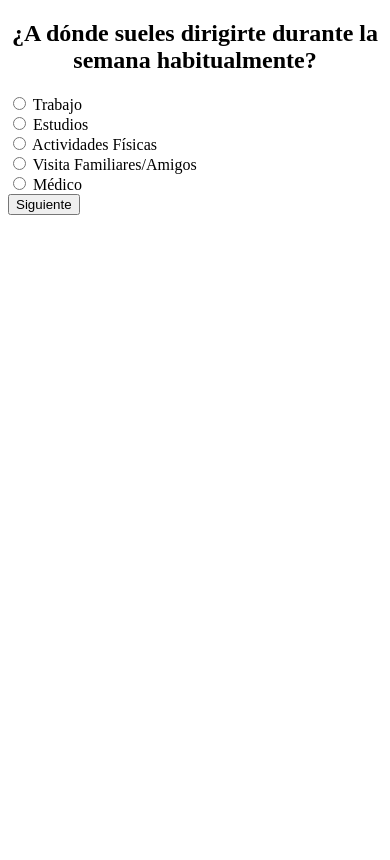
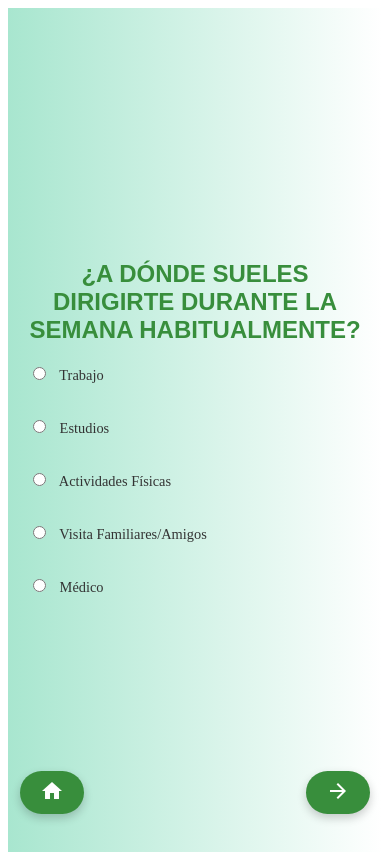
Before and after one commit to Christian1091/ProyectoEducomunicacional, an Angular app: page /home/secctionOne in a window 390 px wide. Built offline with nearby package versions, Linux system fonts and the light colour scheme.

Commit message:
Se agrega estilos

```diff
--- a/src/app/pages/home/home.component.css
+++ b/src/app/pages/home/home.component.css
@@ -0,0 +1,92 @@
+/* Contenedor que ocupa toda la pantalla y tiene fondo ecológico */
+.plataforma-container {
+  height: 100vh;  /* Ocupa el 100% de la altura de la ventana */
+  background: linear-gradient(to right, #a8e6cf, #dcedc1); /* Fondo ecológico mezclado con blanco */
+  display: flex;  /* Flexbox para organizar el contenido */
+  flex-direction: column;  /* Los elementos se organizan de arriba hacia abajo */
+  text-align: left;  /* Alinea el texto a la izquierda */
+  padding: 20px;
+  border-radius: 10px;
+  box-shadow: 0 4px 8px rgba(0, 0, 0, 0.1);
+  box-sizing: border-box;  /* Asegura que el padding no afecte el tamaño del contenedor */
+}
+
+/* Título en mayúsculas y centrado */
+.titulo {
+  font-size: 2.5rem;
+  font-weight: bold;
+  text-transform: uppercase;
+  margin-bottom: 20px;
+  color: #388e3c;  /* Color verde para el título */
+  text-align: center;  /* El título está centrado */
+}
+
+/* Estilo para el resumen */
+.resumen {
+  font-size: 1.2rem;
+  color: #333;
+  line-height: 1.6;
+  max-width: 800px;  /* Ancho máximo para una buena presentación en pantallas grandes */
+  text-align: justify;  /* Justificar el texto para una mejor lectura */
+}
+
+/* Estilo para el botón ecológico */
+.boton-ecologico {
+  position: fixed;  /* Posiciona el botón de forma fija */
+  bottom: 30px;  /* 30px de distancia desde el borde inferior */
+  left: 50%;  /* Centrado horizontalmente */
+  transform: translateX(-50%);  /* Ajusta el posicionamiento para centrarlo exactamente */
+  background-color: #388e3c;  /* Fondo verde ecológico */
+  color: white;  /* Color de texto blanco */
+  padding: 12px 30px;  /* Tamaño del botón */
+  border-radius: 25px;  /* Bordes redondeados */
+  font-size: 1.1rem;  /* Tamaño de la fuente */
+  font-weight: bold;
+  border: none;  /* Sin borde */
+  cursor: pointer;  /* Cambia el cursor al pasar sobre el botón */
+  box-shadow: 0 4px 10px rgba(0, 0, 0, 0.2);  /* Sombra para darle profundidad */
+  transition: background-color 0.3s ease, transform 0.3s ease;  /* Transiciones suaves */
+}
+
+/* Efecto de hover en el botón */
+.boton-ecologico:hover {
+  background-color: #2e7d32;  /* Color de fondo más oscuro al pasar el ratón */
+  transform: translateX(-50%) scale(1.05);  /* Agranda ligeramente el botón */
+}
+
+/* Responsividad para pantallas medianas (por ejemplo, tabletas) */
+@media (max-width: 768px) {
+  .plataforma-container {
+    padding: 15px;  /* Reducir el padding en pantallas más pequeñas */
+  }
+
+  .titulo {
+    font-size: 2rem;  /* Reducir el tamaño del título */
+  }
+
+  .resumen {
+    font-size: 1rem;  /* Reducir el tamaño del texto */
+    max-width: 90%;  /* Aumentar el ancho del contenido para pantallas más pequeñas */
+  }
+}
+
+/* Responsividad para pantallas pequeñas (teléfonos móviles) */
+@media (max-width: 480px) {
+  .titulo {
+    font-size: 1.5rem;  /* Reducir el tamaño del título aún más */
+  }
+
+  .resumen {
+    font-size: 0.9rem;  /* Reducir el tamaño del texto */
+  }
+
+  .plataforma-container {
+    padding: 10px;  /* Reducir el padding en pantallas muy pequeñas */
+  }
+
+   /* Ajustar el tamaño del botón para pantallas muy pequeñas */
+   .boton-ecologico {
+    padding: 8px 20px;  /* Reducir aún más el tamaño del botón */
+    font-size: 0.9rem;  /* Reducir el tamaño de la fuente */
+  }
+}
--- a/src/app/pages/home/home.component.html
+++ b/src/app/pages/home/home.component.html
@@ -1 +1,15 @@
-<p>home works!</p>
+<section>
+  <div class="plataforma-container">
+    <h1 class="titulo">PLATAFORMA</h1>
+    <h1 class="titulo">EDUCOMUNICACIONAL</h1>
+    <div class="resumen">
+      <p>
+        Los vehículos eléctricos son más beneficiosos para el medio ambiente debido a su menor huella de carbono y la ausencia de emisiones durante su operación. Sin embargo, la infraestructura y los costos siguen siendo desafíos a superar. Por otro lado, los vehículos de combustión interna siguen siendo populares por su mayor autonomía y la infraestructura de recarga disponible, pero son menos sostenibles a largo plazo debido a su impacto ambiental negativo.
+      </p>
+    </div>
+    <form>
+      <button (click)="goToNextSeccionOne()" class="boton-ecologico">Aprende más</button>
+    </form>
+
+  </div>
+</section>
--- a/src/app/pages/home/home.component.ts
+++ b/src/app/pages/home/home.component.ts
@@ -1,4 +1,5 @@
 import { Component } from '@angular/core';
+import { Router } from '@angular/router';
 
 @Component({
   selector: 'app-home',
@@ -7,4 +8,11 @@ import { Component } from '@angular/core';
 })
 export class HomeComponent {
 
+  constructor(private router: Router) {}
+
+  goToNextSeccionOne() {
+    this.router.navigateByUrl('/home/secctionOne');
+  }
+
+
 }
--- a/src/app/pages/secction-one/secction-one.component.css
+++ b/src/app/pages/secction-one/secction-one.component.css
@@ -1,3 +1,120 @@
-h2 {
+/* Contenedor que ocupa toda la pantalla y tiene fondo ecológico */
+.plataforma-container {
+  height: 100vh;  /* Ocupa el 100% de la altura de la ventana */
+  background: linear-gradient(to right, #a8e6cf, #ffffff); /* Fondo ecológico mezclado con blanco */
+  display: flex;  /* Flexbox para organizar el contenido */
+  flex-direction: column;  /* Los elementos se organizan de arriba hacia abajo */
+  justify-content: center;  /* Centra el contenido verticalmente */
+  align-items: center;  /* Centra el contenido horizontalmente */
+  text-align: left;  /* Alinea el texto a la izquierda */
+  padding: 20px;
+  box-sizing: border-box;  /* Asegura que el padding no afecte el tamaño del contenedor */
+  position: relative;  /* Necesario para el posicionamiento de los botones */
+}
+
+.titulo {
+  font-family: 'Poppins', sans-serif;
+  font-size: 3rem;
+  font-weight: 700;
+  color: #388e3c;
+  text-transform: uppercase;
   text-align: center;
+  animation: fadeIn 2s ease-out; /* Animación de aparición */
+  margin-bottom: 20px;
 }
+
+/* Estilo para la sección de la pregunta con radio buttons */
+.pregunta {
+  margin-top: 20px;
+  font-size: 1.1rem;
+  color: #333;
+  margin-bottom: 40px;
+}
+
+.pregunta label {
+  display: block;
+  margin: 8px 0;
+}
+
+.pregunta input {
+  margin-right: 10px;
+}
+
+/* Estilo para los botones */
+.botones {
+  position: fixed;
+  bottom: 30px;  /* Los botones estarán a 30px desde el borde inferior */
+  width: 100%;
+  display: flex;
+  justify-content: space-between;  /* Distribuye los botones a la izquierda y derecha */
+  padding: 0 20px;
+  box-sizing: border-box;
+}
+
+.boton-siguiente,
+.boton-home {
+  background-color: #388e3c;  /* Fondo verde ecológico */
+  color: white;
+  padding: 12px 30px;
+  border-radius: 25px;
+  font-size: 1.1rem;
+  font-weight: bold;
+  border: none;
+  cursor: pointer;
+  box-shadow: 0 4px 10px rgba(0, 0, 0, 0.2);
+  transition: background-color 0.3s ease, transform 0.3s ease;
+}
+
+.boton-siguiente:hover,
+.boton-home:hover {
+  background-color: #2e7d32;  /* Color más oscuro cuando pasa el ratón */
+  transform: scale(1.05);
+}
+
+/* Responsividad para pantallas medianas (por ejemplo, tabletas) */
+@media (max-width: 768px) {
+  .titulo {
+    font-size: 2rem;  /* Reducir el tamaño del título */
+  }
+
+  .pregunta {
+    font-size: 1rem;  /* Reducir el tamaño de la pregunta */
+  }
+
+  /* Ajustar el tamaño de los botones para pantallas medianas */
+  .boton-siguiente,
+  .boton-home {
+    padding: 10px 25px;
+    font-size: 1rem;
+  }
+}
+
+/* Responsividad para pantallas pequeñas (teléfonos móviles) */
+@media (max-width: 480px) {
+  .titulo {
+    font-size: 1.5rem;  /* Reducir el tamaño del título */
+  }
+
+  .pregunta {
+    font-size: 0.9rem;  /* Reducir el tamaño de la pregunta */
+  }
+
+  /* Ajustar el tamaño de los botones para pantallas pequeñas */
+  .boton-siguiente,
+  .boton-home {
+    padding: 8px 20px;
+    font-size: 0.9rem;
+  }
+}
+
+/* Definir la animación */
+@keyframes fadeIn {
+  0% {
+    opacity: 0;
+    transform: translateY(-20px);
+  }
+  100% {
+    opacity: 1;
+    transform: translateY(0);
+  }
+}
--- a/src/app/pages/secction-one/secction-one.component.html
+++ b/src/app/pages/secction-one/secction-one.component.html
@@ -1,26 +1,25 @@
-<section>
-  <h2>¿A dónde sueles dirigirte durante la semana habitualmente?</h2>
-  <form>
-      <label>
-          <input type="radio" name="destino" value="Trabajo"> Trabajo
-      </label><br>
+<form>
+<div class="plataforma-container">
 
-      <label>
-          <input type="radio" name="destino" value="Estudios"> Estudios
-      </label><br>
+   <!-- Pregunta con opciones de radio buttons -->
+  <div class="pregunta">
+    <p class="titulo">¿A dónde sueles dirigirte durante la semana habitualmente?</p>
+    <label><input type="radio" name="destino" value="trabajo"> Trabajo</label><br>
+    <label><input type="radio" name="destino" value="estudios"> Estudios</label><br>
+    <label><input type="radio" name="destino" value="actividad-fisica"> Actividades Físicas</label><br>
+    <label><input type="radio" name="destino" value="familia-amigos"> Visita Familiares/Amigos</label><br>
+    <label><input type="radio" name="destino" value="medico"> Médico</label>
+  </div>
 
-      <label>
-          <input type="radio" name="destino" value="Actividades Fisicas"> Actividades Físicas
-      </label><br>
+  <!-- Botones en la parte inferior -->
+  <div class="botones">
+    <button (click)="goBackSeccionHome()" class="boton-home">
+      <span class="material-icons">home</span>
+    </button>
+    <button (click)="goToNextSeccionTwo()" class="boton-siguiente">
+      <span class="material-icons">arrow_forward</span>
+    </button>
+  </div>
 
-      <label>
-          <input type="radio" name="destino" value="Visita Familiares/Amigos"> Visita Familiares/Amigos
-      </label><br>
-
-      <label>
-          <input type="radio" name="destino" value="Medico"> Médico
-      </label><br>
-
-      <button (click)="goToNextSeccion()">Siguiente</button>
-  </form>
-</section>
+</div>
+</form>
--- a/src/app/pages/secction-one/secction-one.component.ts
+++ b/src/app/pages/secction-one/secction-one.component.ts
@@ -10,8 +10,12 @@ export class SecctionOneComponent {
 
   constructor(private router: Router) {}
 
-  goToNextSeccion() {
+  goToNextSeccionTwo() {
     this.router.navigateByUrl('/home/secctionTwo');
   }
 
+  goBackSeccionHome() {
+    this.router.navigateByUrl('/home');
+  }
+
 }
--- a/src/index.html
+++ b/src/index.html
@@ -7,6 +7,7 @@
     <base href="/">
     <meta name="viewport" content="width=device-width, initial-scale=1">
     <link rel="icon" type="image/x-icon" href="favicon.ico">
+    <link href="https://fonts.googleapis.com/icon?family=Material+Icons" rel="stylesheet">
 </head>
 
 <body>
```
Also changed, not shown: src/assets/icons/eco.png (added).
